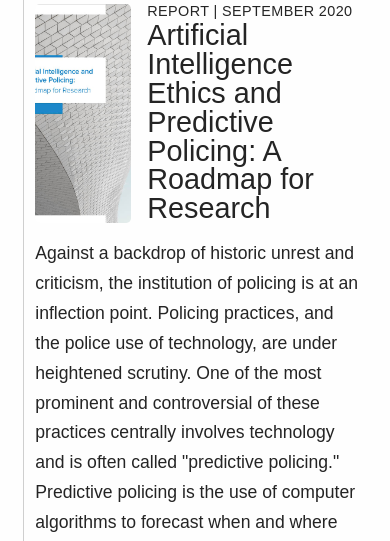
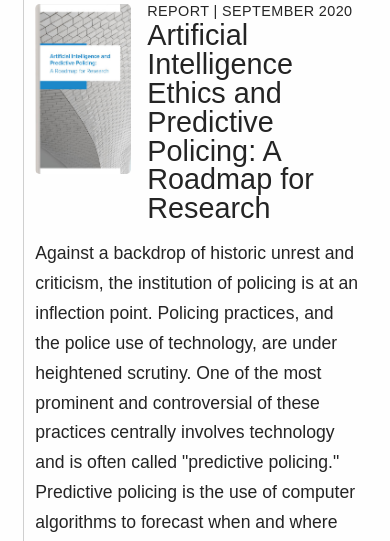
Before and after one commit to ericgrossman5455/ai-policing, a plain HTML site: page products.html in a window 390 px wide. Shown: the part 303-844 px from the top of the page. Drawn offline with nearby package versions, Linux system fonts and the light colour scheme; a web font is replaced by a local one.

Commit message:
bug fix for update images

```diff
--- a/products.html
+++ b/products.html
@@ -74,7 +74,7 @@
                                 <img src="https://www.philosophersmag.com/images/predictive_policing.jpg">
                                 <div class="title">
                                     <h4>Article | June 2, 2020</h4>
-                                    <h3>Winning the Battle, Losing the War</h3>
+                                    <h3>Winning the Battle, Losing the&nbsp;War</h3>
                                 </div>
                             </div>
                             <p>At least since the Industrial Revolution, humanity has had a troubled relationship with technology. Even while standards of living have skyrocketed and life expectancies lengthened, we have often been shocked or dismayed by the unforeseen disruptions that technology brings with it. I suspect that a major source of this myopia is the naivete of one popular view of technology: that technologies are merely neutral tools and that our engagements with particular technologies are episodic or, in the words of Langdon Winner, brief, voluntary, and unproblematic. I think view is simplistic – and appreciating both the consequences of longer-term technological policies and the interplay between a technology and its social context can help us anticipate these negative consequences. In particular, we should appreciate how even an efficient and reliable technology can nurture social circumstances that will undermine the very goals that technology is meant to serve.</p>
--- a/style.css
+++ b/style.css
@@ -387,30 +387,17 @@
 
 .update img{
     width: 8rem;
-    height: 9rem;
+    height: 100%;
+    min-height: 100px;
+    max-height: 170px;
     object-fit: cover;
+    object-position: left;
     border-radius: .3rem;
-    align-self: center;
-}
-
-/* Improved image resizing, only applied to Chrome 29+ */
-@media screen and (-webkit-min-device-pixel-ratio:0) and (min-resolution:.001dpcm) {
-    .update img{
-        height: max(100%, 9rem);
-    }
 }
 
 @media only screen and (max-width: 40rem) {
     .update img{
         width: 6rem;
-        height: 7rem;
-    }
-
-    /* Improved image resizing, only applied to Chrome 29+ */
-    @media screen and (-webkit-min-device-pixel-ratio:0) and (min-resolution:.001dpcm) {
-        .update img{
-            height: max(100%, 7rem);
-        }
     }
 
     .update{margin-left: -2.8%;}
```
